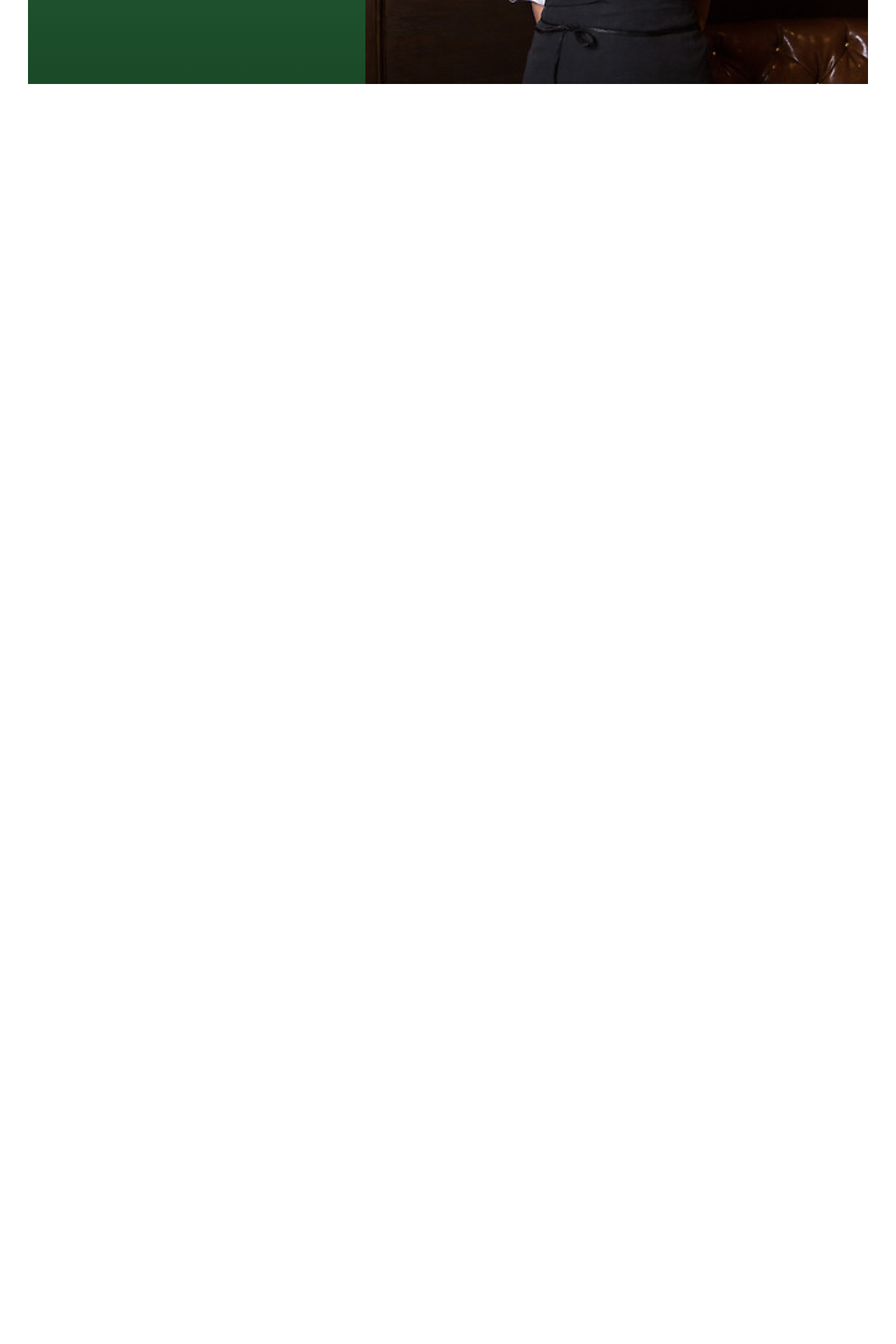
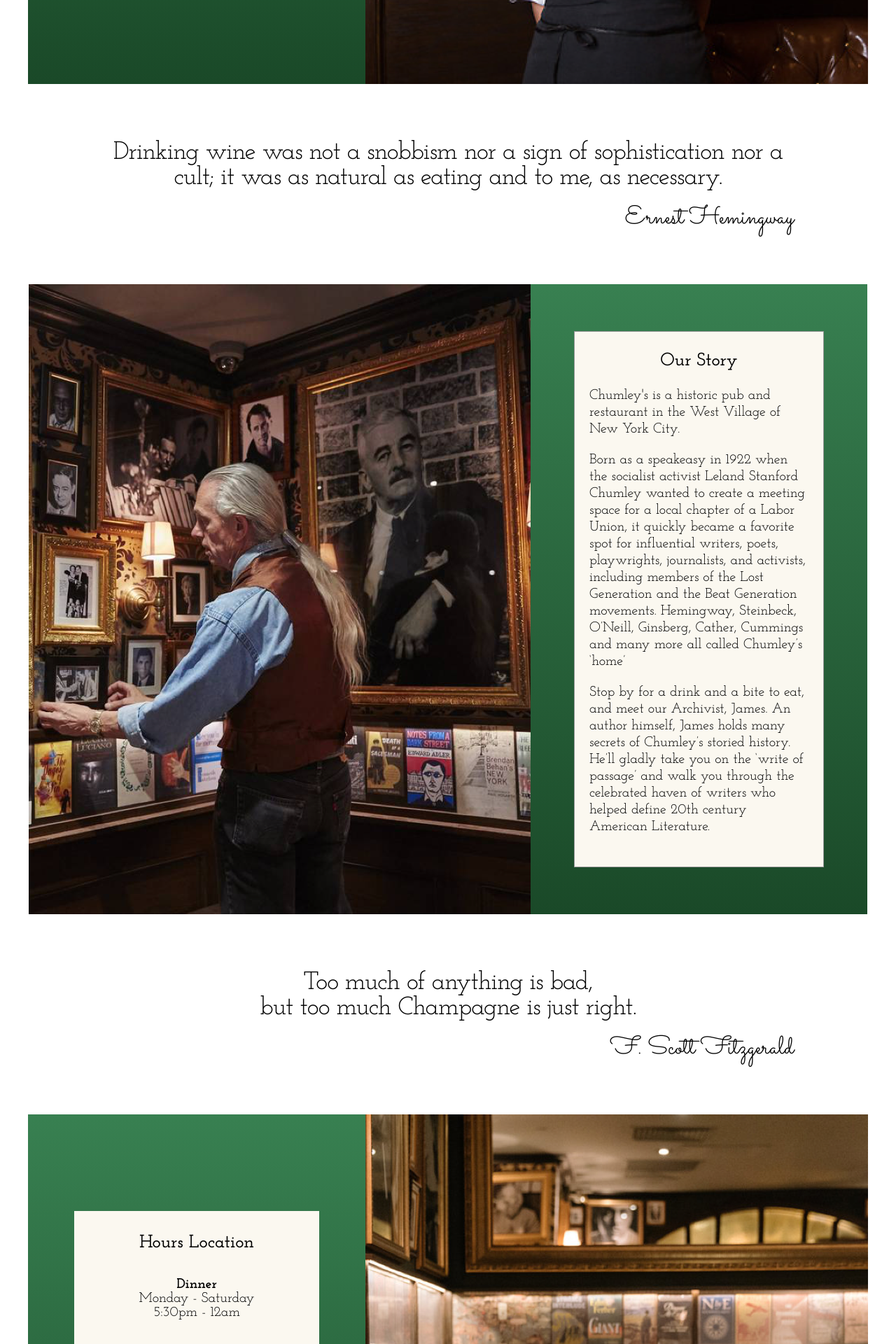
Before and after one commit to FelicityZhang/Chumleys, a React (Create React App) app in the folder chumleys_app/: page / in a window 1280 px wide. Shown: the part 1620-3540 px from the top of the page at 70% size. Before the commit the page ends 1740 px from the top, so only its background shows below. Built offline with nearby package versions, Linux system fonts and the light colour scheme.

Commit message:
fix App.js

```diff
--- a/chumleys_app/src/App.js
+++ b/chumleys_app/src/App.js
@@ -41,23 +41,14 @@ class App extends Component {
         <div className={this.state.menuActive ? 'hamburger-menu-on' : 'hamburger-menu-off'}>
           <HamburgerMenu closeMenu={this.closeMenu} />
         </div>
-        {/* <div className={this.state.menuActive ? 'empty' : 'active'}> */}
         <Header openMenu={this.openMenu} />
         <ChefBlock />
-        {/* <HemQuote /> */}
-        {/* <OurStory /> */}
-        {/* <ScottQuote /> */}
-        {/* <Location /> */}
-        {/* <JackQuote /> */}
-        {/* <ContactPage /> */}
-
-        {/* </div> */}
-
-
-
-
-
-
+        <HemQuote />
+        <OurStory />
+        <ScottQuote />
+        <Location />
+        <JackQuote />
+        <ContactPage />
       </div>
     );
   }
```
